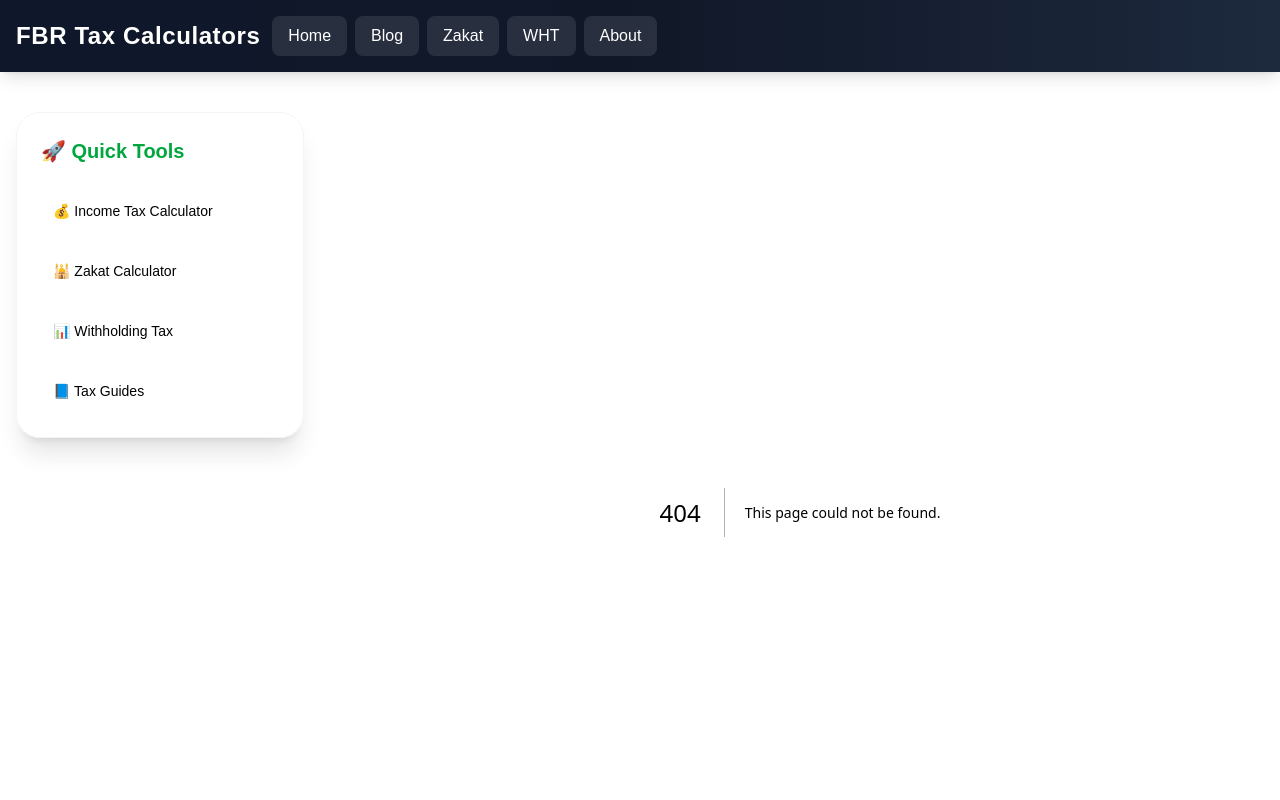
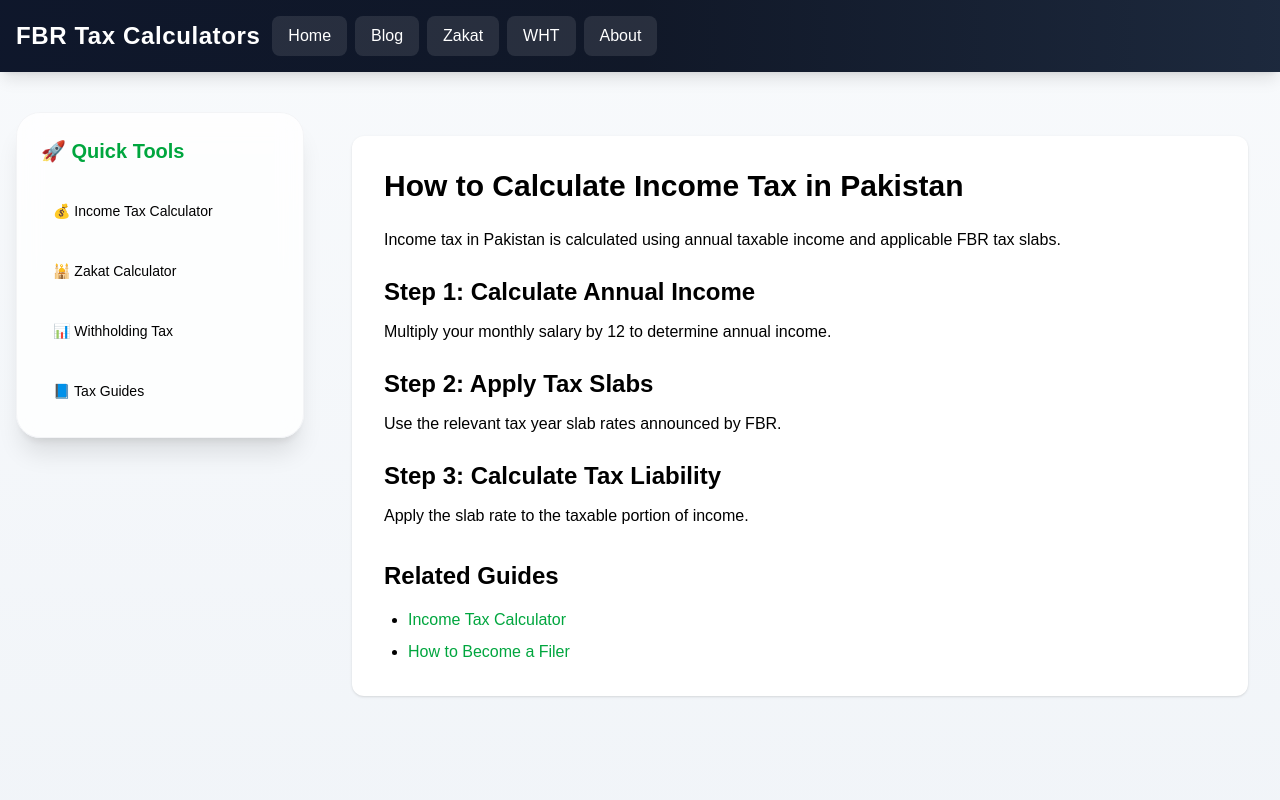
Before and after one commit to muhammadobaid1986/fbrtaxcalculators, a Next.js app: page /how-to-calculate-income-tax in a window 1280 px wide. Before the commit this address had no page. Shown: the top 800 px of the page. Built offline with nearby package versions, Linux system fonts and the light colour scheme.

Commit message:
add calculate income tax guide

```diff
--- /dev/null
+++ b/app/how-to-calculate-income-tax/page.tsx
@@ -0,0 +1,66 @@
+export const metadata = {
+  title: "How to Calculate Income Tax in Pakistan",
+  description:
+    "Learn how income tax is calculated in Pakistan using official FBR tax slabs.",
+};
+
+export default function Page() {
+  return (
+    <div className="bg-white p-8 rounded-xl shadow mt-6 max-w-4xl mx-auto">
+
+      <h1 className="text-3xl font-bold mb-6">
+        How to Calculate Income Tax in Pakistan
+      </h1>
+
+      <p className="mb-4">
+        Income tax in Pakistan is calculated using annual taxable income and
+        applicable FBR tax slabs.
+      </p>
+
+      <h2 className="text-2xl font-semibold mt-6 mb-3">
+        Step 1: Calculate Annual Income
+      </h2>
+
+      <p className="mb-4">
+        Multiply your monthly salary by 12 to determine annual income.
+      </p>
+
+      <h2 className="text-2xl font-semibold mt-6 mb-3">
+        Step 2: Apply Tax Slabs
+      </h2>
+
+      <p className="mb-4">
+        Use the relevant tax year slab rates announced by FBR.
+      </p>
+
+      <h2 className="text-2xl font-semibold mt-6 mb-3">
+        Step 3: Calculate Tax Liability
+      </h2>
+
+      <p className="mb-4">
+        Apply the slab rate to the taxable portion of income.
+      </p>
+
+      <div className="mt-8">
+        <h2 className="text-2xl font-bold mb-4">
+          Related Guides
+        </h2>
+
+        <ul className="list-disc pl-6 space-y-2">
+          <li>
+            <a href="/" className="text-green-600">
+              Income Tax Calculator
+            </a>
+          </li>
+
+          <li>
+            <a href="/how-to-become-a-filer" className="text-green-600">
+              How to Become a Filer
+            </a>
+          </li>
+        </ul>
+      </div>
+
+    </div>
+  );
+}
```
